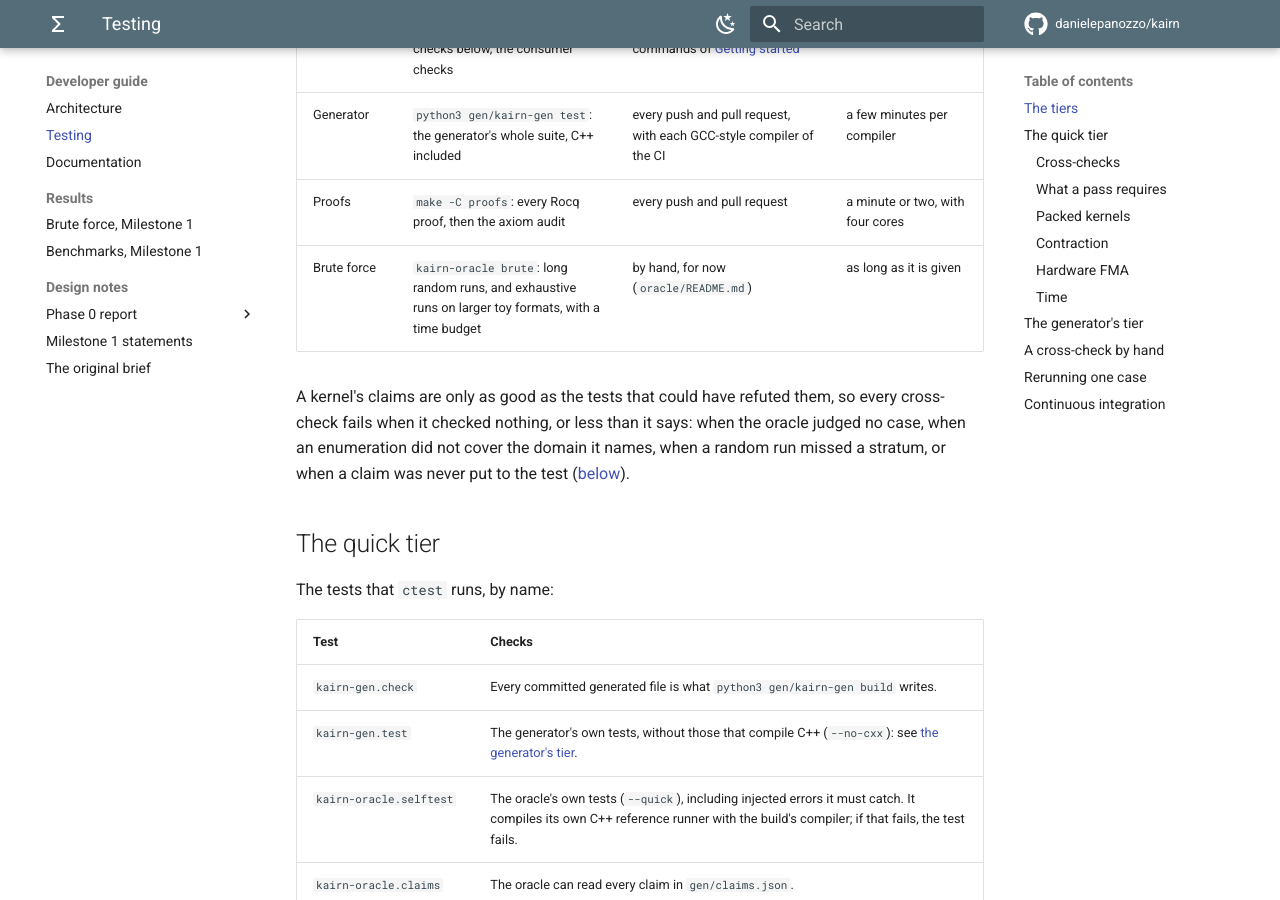
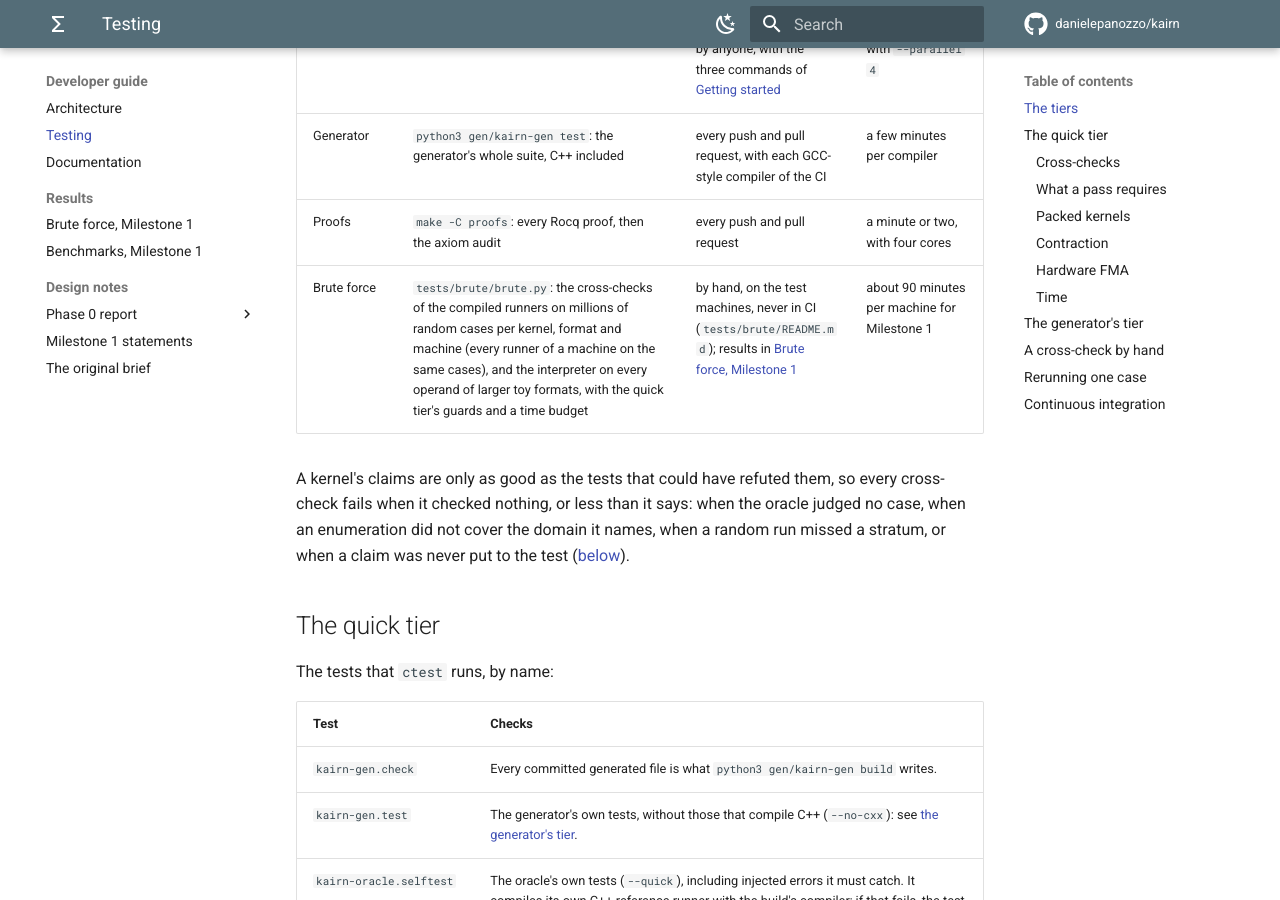
Before and after one commit to danielepanozzo/kairn, an MkDocs documentation site: the page built from docs/developer/testing.md, in a window 1280 px wide and 900 px high, scrolled down 476 px. Built offline with MkDocs 1.6.1 and Material for MkDocs 9.7.7, drawn with Linux system fonts in a browser that asks for light colours; comment, search, counter and statistics services are not loaded; some of the changed text lies outside the part shown.

Commit message:
Testing docs: ball_mul_2 has 12.4 billion operand combinations at fp:4:-5:1, not 1.2
kairn-oracle gen ball_mul_2 fp:4:-5:1 --exhaustive --total prints
12443848704: 111 552 operands for each ball, squared. The Brute force
row of the tiers table now names the driver of tests/brute/.

Co-Authored-By: Claude Opus 5.5 <noreply@anthropic.com>
Claude-Session: https://claude.ai/code/session_01ULwCxzT6Dhw9xUiTw8mJz1

```diff
--- a/docs/developer/testing.md
+++ b/docs/developer/testing.md
@@ -11,7 +11,7 @@ by hand. The parts named here (generator, interpreter, oracle, runner, claims) a
 | Quick | `ctest`: the generator's tests without their C++ part, the oracle's own tests, the cross-checks below, the consumer checks | every push and pull request, on every platform of the CI; and by anyone, with the three commands of [Getting started](../getting-started/index.md#configure-build-and-test) | about two minutes on a recent machine with `--parallel 4` |
 | Generator | `python3 gen/kairn-gen test`: the generator's whole suite, C++ included | every push and pull request, with each GCC-style compiler of the CI | a few minutes per compiler |
 | Proofs | `make -C proofs`: every Rocq proof, then the axiom audit | every push and pull request | a minute or two, with four cores |
-| Brute force | `kairn-oracle brute`: long random runs, and exhaustive runs on larger toy formats, with a time budget | by hand, for now (`oracle/README.md`) | as long as it is given |
+| Brute force | `tests/brute/brute.py`: the cross-checks of the compiled runners on millions of random cases per kernel, format and machine (every runner of a machine on the same cases), and the interpreter on every operand of larger toy formats, with the quick tier's guards and a time budget | by hand, on the test machines, never in CI (`tests/brute/README.md`); results in [Brute force, Milestone 1](results/brute-milestone1.md) | about 90 minutes per machine for Milestone 1 |
 
 A kernel's claims are only as good as the tests that could have refuted them, so every cross-check
 fails when it checked nothing, or less than it says: when the oracle judged no case, when an
```
Also changed, not shown: other parts of docs/developer/testing.md (+1 -1 lines), 1 other file.
